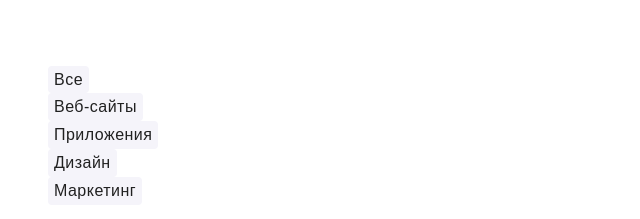
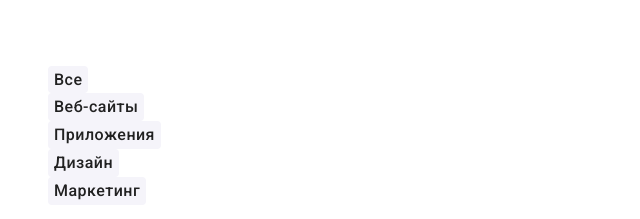
Before and after one commit to MokrushinRoman/goit-markup-hw-02, a plain HTML site: page portfolio.html in a window 1280 px wide. Shown: the part 153-372 px from the top of the page, 0-640 px from the left. Drawn offline with Linux system fonts and the light colour scheme.

Commit message:
corrects button's font

```diff
--- a/css/styles.css
+++ b/css/styles.css
@@ -237,10 +237,10 @@ body {
   opacity: 0;
 }
 
-.button {
+.filter-button {
   background: #f5f4fa;
   border-radius: 4px;
-  border: none;
+  font-family: 'Roboto';
   font-style: normal;
   font-weight: 500;
   font-size: 16px;
@@ -249,11 +249,12 @@ body {
   letter-spacing: 0.03em;
   color: var(--title-color);
   cursor: pointer;
+  border: none;
 }
-.button:hover,
-.button:focus {
+.filter-button:hover,
+.filter-button:focus {
   color: #ffffff;
-  background-color: #2196f3;
+  background-color: var(--accent-collor);
 }
 
 .portfolio-name {
--- a/portfolio.html
+++ b/portfolio.html
@@ -51,11 +51,17 @@
         <h1 class="portfolio-section-name">Портфолио</h1>
 
         <ul class="filter-list list">
-          <li class="filter-page"><button class="button" type="button">Все</button></li>
-          <li class="filter-page"><button class="button" type="button">Веб-сайты</button></li>
-          <li class="filter-page"><button class="button" type="button">Приложения</button></li>
-          <li class="filter-page"><button class="button" type="button">Дизайн</button></li>
-          <li class="filter-page"><button class="button" type="button">Маркетинг</button></li>
+          <li class="filter-page"><button class="filter-button" type="button">Все</button></li>
+          <li class="filter-page">
+            <button class="filter-button" type="button">Веб-сайты</button>
+          </li>
+          <li class="filter-page">
+            <button class="filter-button" type="button">Приложения</button>
+          </li>
+          <li class="filter-page"><button class="filter-button" type="button">Дизайн</button></li>
+          <li class="filter-page">
+            <button class="filter-button" type="button">Маркетинг</button>
+          </li>
         </ul>
 
         <ul class="portfolio-list list">
```
